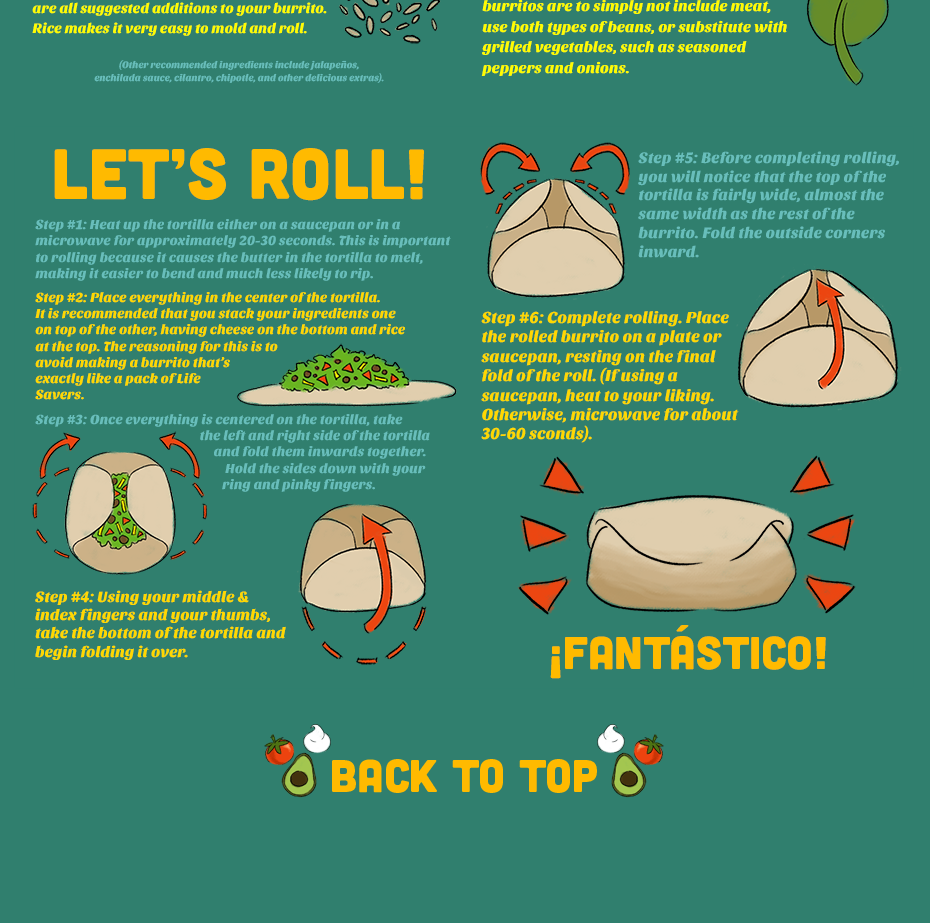
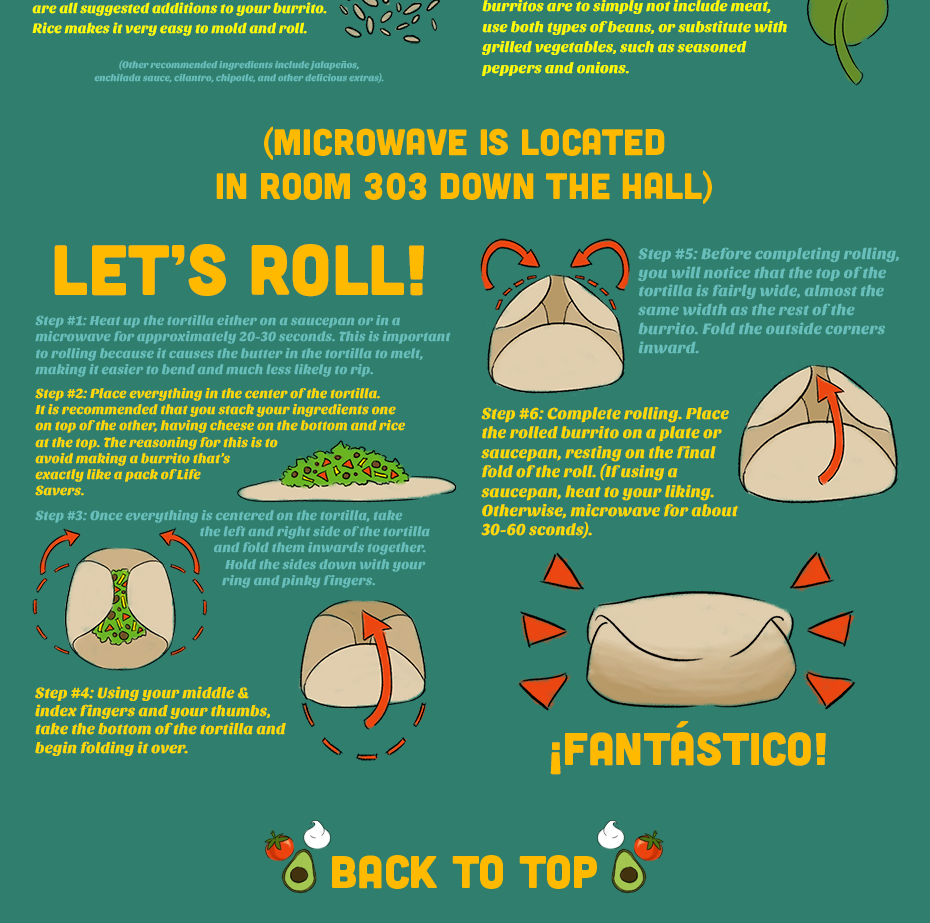
Before and after one commit to katiesalvi/katiesalvi.github.io, a plain HTML site: page burrito.html in a window 1280 px wide. Shown: the part 1680-2603 px from the top of the page, without its empty margins (176-1106 px from the left). Before the commit the page ends 2527 px from the top, so only its background shows below. Drawn offline with Linux system fonts and the light colour scheme.

Commit message:
sdjfgajdshfsd

```diff
--- a/burrito.html
+++ b/burrito.html
@@ -7,6 +7,7 @@
 	<br><img src="burrito/preview.png"><br><br>
 	<img src="burrito/1.png"><br><br>
 	<img src="burrito/2.png"><br><br>
+	<img src="burrito/microwave.png"><br><br>
 	<img src="burrito/3.png"><br><br>
 	<a href="#burrito"><img src="burrito/top.gif"></a><br><br>
 </center>
```
Also changed, not shown: burrito/microwave.png (added).
